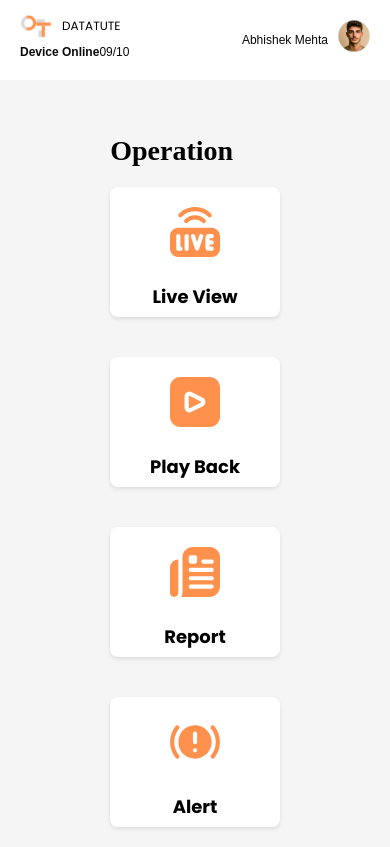
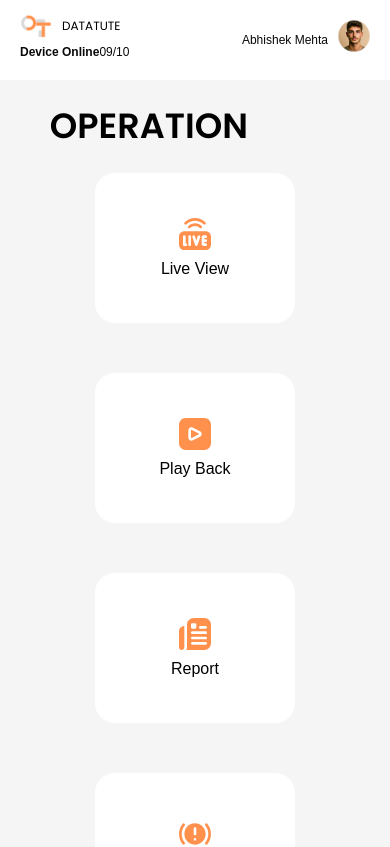
Before and after one commit to Dev0tushar/vms-netlify, a React (Vite) app: page / in a window 390 px wide. Shown: the top 847 px of the page. Built offline with nearby package versions, Linux system fonts and the light colour scheme.

Commit message:
add media query

```diff
--- a/src/components/configuration/configuration.module.css
+++ /dev/null
@@ -1,101 +0,0 @@
-
-
-
-body {
-
-  /* display: flex;
-  justify-content: center; */
-  align-items: center;
-  height: 100vh;
-  margin: 0;
-  padding: 20px;
-}
-
-.container {
-  /* display: flex; */
-  /* flex-direction: column; */
-  align-items: center;
-  margin: 10px;
-  width: '200px';
-  max-width: 1200px;
-}
-
-.configHeader {
-  /* font-size: 24px; */
-  font-weight: bold;
-  margin-bottom: 20px;
-  font-family: popins;
-  font-weight: 600;
-  font-size: 28px;
-}
-
-.flex {
-  display: flex;
-  flex-wrap: wrap;
-  gap: 20px;
-  /* justify-content: center; */
-}
-
-.flexItemBox {
-  background-color: white;
-  box-shadow: 0 2px 4px rgba(0, 0, 0, 0.1);
-  border-radius: 8px;
-  overflow: hidden;
-  width: 200px;
-  padding: 20px;
-  display: flex;
-  flex-direction: column;
-  /* align-items: center; */
-  text-align: center;
-  height: 130px;
-}
-
-.iconBox {
-  margin-bottom: 10px;
-}
-
-.flexItemIcon {
-  width: 50px;
-  height: 50px;
-}
-
-.flexItemHeader {
-  font-size: 18px;
-  font-weight: bold;
-}
-
-@media (max-width: 1920px) {
-  .container {
-    max-width: 1600px;
-  }
-
-  .flexItemBox {
-    width: 200px;
-  }
-}
-
-@media (max-width: 1200px) {
-  .container {
-    max-width: 1000px;
-  }
-
-  .flexItemBox {
-    width: 250px;
-  }
-}
-
-@media (max-width: 768px) {
-  .flex {
-    flex-direction: column;
-    align-items: center;
-
-  }
-  .container {
-    max-width: 600px;
-  }
-
-  .flexItemBox {
-    width: 100%;
-    margin-bottom: 20px;
-  }
-}
--- a/src/components/configuration/configuration.tsx
+++ /dev/null
@@ -1,37 +0,0 @@
-import React from "react";
-import styles from "./configuration.module.css";
-
-export interface configArrType {
-  icon: string;
-  header: string;
-}
-
-function Configuration({
-  heading,
-  config_arr,
-}: {
-  heading: string;
-  config_arr: configArrType[];
-}) {
-  return (
-    <div className={styles.container}>
-      <div className={styles.configHeader}>{heading}</div>
-      <div className={styles.flex}>
-        {config_arr.map((el) => {
-          return (
-            <div className={styles.flexItemBox}>
-              <div className={styles.iconBox}>
-                <img className={styles.flexItemIcon} src={el.icon} />
-              </div>
-              <div>
-                <h1 className={styles.flexItemHeader}>{el.header}</h1>
-              </div>
-            </div>
-          );
-        })}
-      </div>
-    </div>
-  );
-}
-
-export default Configuration;
--- a/src/components/pages/Alert/alert.module.css
+++ b/src/components/pages/Alert/alert.module.css
@@ -1,5 +1,5 @@
 body {
-  margin-top: 320px;
+  /* margin-top: 100px; */
   margin-left: auto;
 }
 
--- a/src/components/pages/SignUp/SignUp.module.css
+++ b/src/components/pages/SignUp/SignUp.module.css
@@ -33,11 +33,11 @@ body {
   width: 100%;
   padding: 1rem;
   width: 500px;
-  margin-bottom: 450px;
+  margin-bottom: 530px;
 }
 
 .form {
-  background-color: #f6f5f5;
+  background-color: #f5f5f5;
   padding: 2rem;
   border-radius: 8px;
   box-shadow: 0 4px 8px rgba(0, 0, 0, 0.1);
--- a/src/components/pages/home/home.module.css
+++ b/src/components/pages/home/home.module.css
@@ -1,4 +1,4 @@
-.container {
+/* .container {
 
   padding: 20px;
   margin-top: 50px;
@@ -41,4 +41,109 @@
   .section {
     min-width: 30%;
   }
+} */
+
+.home-container {
+  margin-top: 30px;
+  margin-left: 25px;
 }
+
+.section {
+  margin-bottom: 40px; /* Space between sections */
+}
+
+.box {
+  display: flex;
+  flex-wrap: wrap;
+  gap: 20px;
+}
+
+.box h1 {
+  width: 100%; /* Make sure the heading takes the full width */
+  margin-top: 200px; /* Space between heading and items */
+}
+.h1Configuration{
+    width: 100%;
+  margin-top: 20px !important;
+}
+
+.item {
+  display: flex;
+  flex-direction: column;
+  align-items: center;
+  justify-content: center;
+  width: 250px;
+  height: 200px;
+  padding: 10px;
+  box-sizing: border-box;
+  border-radius: 20px;
+  background-color: white;
+  margin-bottom: 30px;
+}
+
+.item img {
+  width: 50px;
+  height: 50px;
+  margin-bottom: 40px;
+}
+
+.item span {
+  font-size: 30px;
+  font-weight: 500;
+}
+
+/* Media Query for smaller screens */
+@media (max-width: 768px) {
+  .home-container {
+    margin-top: 100px;
+    margin-left: 15px;
+  }
+  .box {
+    flex-direction: column;
+    align-items: center;
+  }
+  .h1{
+    margin-top: 3px;
+  }
+  .item {
+    width: 70%;
+    height: auto;
+  }
+
+  .item img {
+    width: 40px;
+    height: 40px;
+    margin-bottom: 20px;
+  }
+
+  .item span {
+    font-size: 20px;
+    font-weight: 400;
+  }
+}
+
+/* Media Query for extra small screens */
+@media (max-width: 480px) {
+  .home-container {
+    margin-left: 10px;
+  }
+  .box h1 {
+    margin-top: 180px;
+  }
+
+  .item {
+    width: 200px;
+    height: 150px;
+  }
+
+  .item img {
+    width: 30px;
+    height: 30px;
+    margin-bottom: 10px;
+  }
+
+  .item span {
+    font-size: 16px;
+    font-weight: 400;
+  }
+}
--- a/src/components/pages/home/home.tsx
+++ b/src/components/pages/home/home.tsx
@@ -1,16 +1,71 @@
+// import React from "react";
+// import styles from "./home.module.css";
+// import Configuration, {
+//   configArrType,
+// } from "../../configuration/configuration";
+// import liveIcon from "../../../assets/liveIcon.svg";
+// import playIcon from "../../../assets/playIcon.svg";
+// import vectorIcon from "../../../assets/vectorIcon.svg";
+// import engine_warningIcon from "../../../assets/engine_workingIcon.svg";
+// import Navbar from "../../navbar/navbar";
+
+// function Home() {
+//   const operation_arr: configArrType[] = [
+//     {
+//       icon: liveIcon,
+//       header: "Live View",
+//     },
+//     {
+//       icon: playIcon,
+//       header: "Play Back",
+//     },
+//     {
+//       icon: vectorIcon,
+//       header: "Report",
+//     },
+//     {
+//       icon: engine_warningIcon,
+//       header: "Alert",
+//     },
+//   ];
+
+//   const config_arr: configArrType[] = [
+//     {
+//       icon: liveIcon,
+//       header: "Device",
+//     },
+//     {
+//       icon: playIcon,
+//       header: "AI",
+//     },
+//     {
+//       icon: vectorIcon,
+//       header: "User",
+//     },
+//   ];
+
+//   return (
+//     <div className={styles.container}>
+//       <Navbar/>
+//       <div>
+//         < Configuration  heading="Operation" config_arr={operation_arr} />
+//         <Configuration heading="Configuration" config_arr={config_arr} />
+//       </div>
+//     </div>
+//   );
+// }
+
+// export default Home;
+
 import React from "react";
-import styles from "./home.module.css";
-import Configuration, {
-  configArrType,
-} from "../../configuration/configuration";
 import liveIcon from "../../../assets/liveIcon.svg";
 import playIcon from "../../../assets/playIcon.svg";
 import vectorIcon from "../../../assets/vectorIcon.svg";
 import engine_warningIcon from "../../../assets/engine_workingIcon.svg";
-import Navbar from "../../navbar/navbar";
+import styles from "./home.module.css";
 
 function Home() {
-  const operation_arr: configArrType[] = [
+  const operation_arr = [
     {
       icon: liveIcon,
       header: "Live View",
@@ -29,7 +84,7 @@ function Home() {
     },
   ];
 
-  const config_arr: configArrType[] = [
+  const config_arr = [
     {
       icon: liveIcon,
       header: "Device",
@@ -45,11 +100,24 @@ function Home() {
   ];
 
   return (
-    <div className={styles.container}>
-      <Navbar/>
-      <div>
-        < Configuration  heading="Operation" config_arr={operation_arr} />
-        <Configuration heading="Configuration" config_arr={config_arr} />
+    <div className={styles.homecontainer}>
+      <div className={styles.box}>
+        <h1 className={styles.h1}>OPERATION</h1>
+        {operation_arr.map((item, index) => (
+          <div key={index} className={styles.item}>
+            <img src={item.icon} alt={item.header} />
+            <span>{item.header}</span>
+          </div>
+        ))}
+      </div>
+      <div className={styles.box}>
+        <h1 className={styles.h1Configuration}>CONFIGURATION</h1>
+        {config_arr.map((item, index) => (
+          <div key={index} className={styles.item}>
+            <img src={item.icon} alt={item.header} />
+            <span>{item.header}</span>
+          </div>
+        ))}
       </div>
     </div>
   );
--- a/src/components/pages/login/login.tsx
+++ b/src/components/pages/login/login.tsx
@@ -1,5 +1,6 @@
 import React from "react";
 import styles from "./login.module.css";
+import { Link } from "react-router-dom";
 
 function Login() {
     return (
@@ -34,8 +35,9 @@ function Login() {
 
                 <div className={styles.bottom}>
                     <span className={styles.dontHave}>Don't have account?</span>
+                    <Link to="/SignUpForm-screen">
                     <span className={styles.signLink}>Sign Up</span>
-
+                    </Link>
                 </div>
             </div>
         </div>
--- a/src/components/sideMenu/sideBar.module.css
+++ b/src/components/sideMenu/sideBar.module.css
@@ -1,4 +1,4 @@
-
+/*
 .container {
   display: flex;
   flex-direction: column;
@@ -18,8 +18,8 @@
 }
 
 .image {
-  width: 40px;
-  height: 40px;
+  width: 45px;
+  height: 45px;
   transition: transform 0.3s;
 }
 
@@ -67,4 +67,75 @@
     width: 20px;
     height: 20px;
   }
+} */
+
+
+.container {
+  display: flex;
+  flex-direction: column;
+  align-items: center;
+  position: fixed;
+  top: 0;
+  left: 0;
+  width: 80px;
+  height: 100vh;
+  background-color: white;
+  overflow: hidden;
+  margin-top: 80px;
 }
+
+.columnContainer {
+  margin: 20px 0;
+}
+
+.image {
+  width: 45px;
+  height: 45px;
+  transition: transform 0.3s;
+  object-fit: contain; /* Ensure images fit within the dimensions */
+}
+
+.image:hover {
+  transform: scale(1.1);
+  filter: brightness(0.8);
+}
+
+@media (max-width: 1200px) {
+  .container {
+    width: 70px;
+  }
+  .image {
+    width: 35px;
+    height: 35px;
+  }
+}
+
+@media (max-width: 992px) {
+  .container {
+    width: 60px;
+  }
+  .image {
+    width: 30px;
+    height: 30px;
+  }
+}
+
+@media (max-width: 768px) {
+  .container {
+    width: 50px;
+  }
+  .image {
+    width: 25px;
+    height: 25px;
+  }
+}
+
+@media (max-width: 576px) {
+  .container {
+    width: 40px;
+  }
+  .image {
+    width: 20px;
+    height: 20px;
+  }
+}
--- a/src/components/sideMenu/sideBar.tsx
+++ b/src/components/sideMenu/sideBar.tsx
@@ -6,7 +6,7 @@ import playBack from "../../assets/playback-sidebar-png.png";
 import report from "../../assets/report-sidebar-png.png";
 import alert from "../../assets/alert-sidebar-png.png";
 import device from "../../assets/Device-sidebar-png.png";
-import Ai from "../../assets/Ai-sidebar-png.png";
+import Ai from "../../assets/aiConfiguration.png";
 
 function SideBarMenu() {
   return (
```
Also changed, not shown: src/assets/aiConfiguration.png (added).
